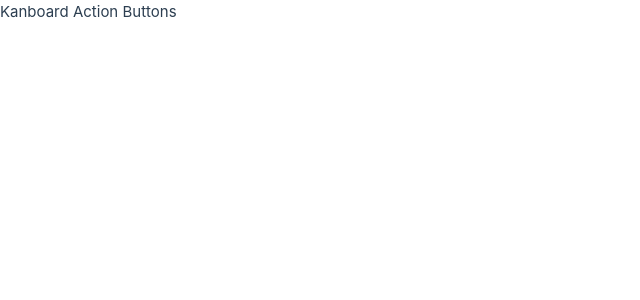
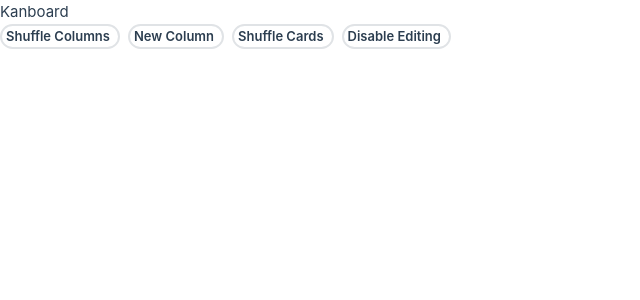
Before and after one commit to segoriy/test, a Vue app: page / in a window 1280 px wide. Shown: the top 300 px of the page, without its empty margins (0-640 px from the left). Built offline with nearby package versions, Linux system fonts and the light colour scheme.

Commit message:
Add buttons basic layout

```diff
--- a/src/components/ActionButtonsToolbar.vue
+++ b/src/components/ActionButtonsToolbar.vue
@@ -1,6 +1,13 @@
 <script setup lang="ts">
+import BaseButton from './BaseButton.vue'
+import ButtonStack from './ButtonStack.vue'
 </script>
 <template>
-  Action Buttons
+  <ButtonStack>
+    <BaseButton> Shuffle Columns</BaseButton>
+    <BaseButton> New Column </BaseButton>
+    <BaseButton> Shuffle Cards</BaseButton>
+    <BaseButton> Disable Editing </BaseButton>
+  </ButtonStack>
 </template>
 <style scoped></style>
--- a/src/components/BaseButton.vue
+++ b/src/components/BaseButton.vue
@@ -2,7 +2,25 @@
 </script>
 <template>
   <button>
-    Base Button
+    <slot name="default"> Base Button </slot>
   </button>
 </template>
-<style scoped></style>
+<style scoped>
+button {
+  padding: 4px;
+  padding-right: 8px;
+  overflow: hidden;
+  color: var(--color-text);
+  background: var(--color-background);
+  border: 2px solid var(--color-border);
+  border-radius: 50px;
+  font: 600 13px/13px Inter, sans-serif;
+}
+
+button[data-v-2d3a2488]:active {
+  transform: scale(0.99);
+  background: var(--k-c-grey);
+  border-color: var(--color-border-active);
+  box-shadow: inset 0 1px 4px rgba(0, 0, 0, 0.1);
+}
+</style>
--- a/src/components/ButtonStack.vue
+++ b/src/components/ButtonStack.vue
@@ -1,6 +1,14 @@
 <script setup lang="ts">
 </script>
 <template>
-  Button stack
+  <div class="stack">
+    <slot name="default"> </slot>
+  </div>
 </template>
-<style scoped></style>
+<style scoped>
+.stack {
+  display: flex;
+  flex-direction: row;
+  column-gap: var(--stack-gap);
+}
+</style>
```
